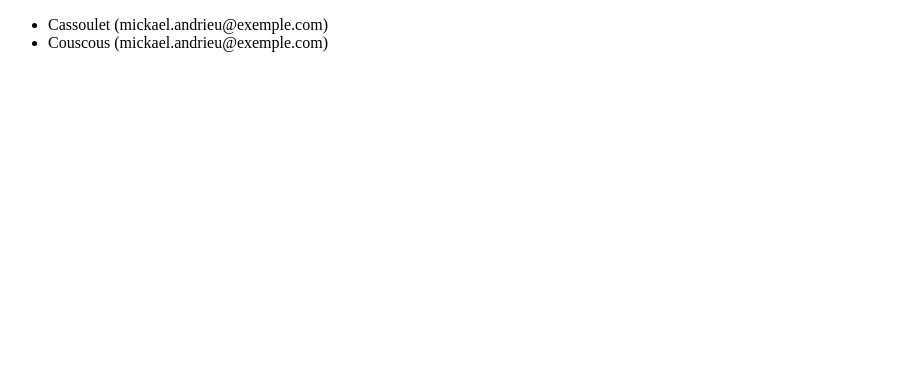
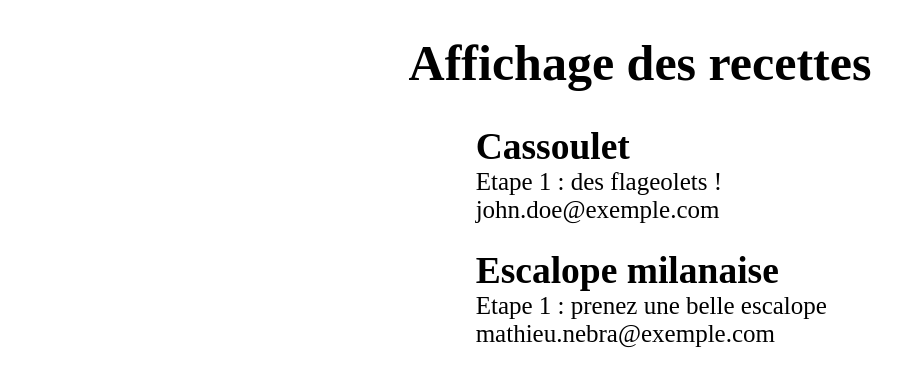
Before and after one commit to II-THEOY78-II/TP1-web, a PHP site: page /AfficherRecettes.php in a window 1280 px wide. Shown: the top 387 px of the page, without its empty margins (0-902 px from the left). Run offline with PHP 8.4, Linux system fonts and the light colour scheme.

Commit message:
Affichage des recettes fonctionnelle + léger css

```diff
--- a/AfficherRecettes.php
+++ b/AfficherRecettes.php
@@ -1,25 +1,44 @@
 <?php
+$recipes = [
+    [
+    'title' => 'Cassoulet',
+    'recipe' => 'Etape 1 : des flageolets ! ',
+    'author' => 'john.doe@exemple.com',
+    'is_enabled' => true,
+    ],
+    [
+        'title' => 'Couscous',
+        'recipe' => '',
+        'author' => 'mickael.andrieu@exemple.com',
+        'is_enabled' => false,
+    ],
+    [
+        'title' => 'Escalope milanaise',
+        'recipe' => 'Etape 1 : prenez une belle escalope',
+        'author' => 'mathieu.nebra@exemple.com',
+        'is_enabled' => true,
+    ],
+];
+?>
 
-// Déclaration du tableau des recettes
-$recipes = [
-['Cassoulet','[...]','mickael.andrieu@exemple.com',true,],
-['Couscous','[...]','mickael.andrieu@exemple.com',false,],
-];
 
-?>
 
 <!DOCTYPE html>
 <html>
     <head>
         <title>Affichage des recettes</title>
+        <h1>Affichage des recettes</h1>
+        <link rel="stylesheet" href="Style.css">
     </head>
     <body>
-        <ul>
-            <?php for ($lines = 0; $lines <= 1; $lines++): ?>
-            <li>
-                <?php echo $recipes[$lines][0] . ' (' . $recipes[$lines][2] . ')';?>
-            </li>
-            <?php endfor; ?>
-        </ul>
+        <div class="Recipes">
+        <?php
+            foreach($recipes as $recipe){
+                if($recipe['is_enabled'] == true){
+                    echo '<h2>' . $recipe['title'] .'</h2>' . '<p>' . $recipe['recipe'] .'<br>' . $recipe['author'] .'</p>';
+                }
+            }
+        ?>
+        </div>
     </body>
 </html>
--- /dev/null
+++ b/Style.css
@@ -0,0 +1,20 @@
+body{
+    font-size: 25px;
+}
+
+h1 {
+    text-align: center;
+}
+
+
+h2{
+    margin: 0;
+}
+.Recipes{
+    margin-left: 37%;
+    width: 50%;
+}
+
+.Recipes p{
+    margin-top: 0%;
+}
```
